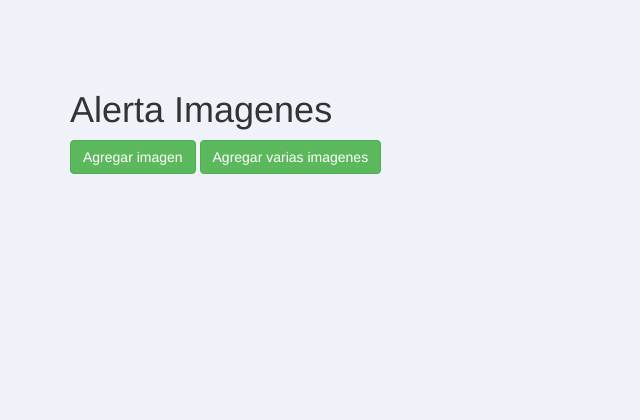
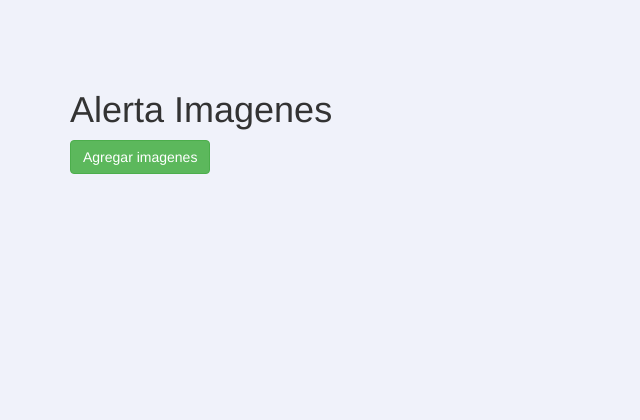
Before and after one commit to EPSZ-DAW2/daw2-2017-alertas-de-tu-ciudad, a Yii app: template basic/views/alerta-imagenes/index.php in a window 1280 px wide. Shown: the top 420 px of the page, without its empty margins (0-640 px from the left). Run offline with PHP 8.4 and a stand-in for Yii, Linux system fonts and the light colour scheme; the template is opened without the code that fills it, so the values that code supplies are empty; some libraries are stand-ins or nearby versions.

Commit message:
Agregando Imagenes en barra de navegación.

```diff
--- a/basic/views/alerta-imagenes/index.php
+++ b/basic/views/alerta-imagenes/index.php
@@ -16,8 +16,7 @@ $this->params['breadcrumbs'][] = $this->title;
     <?php // echo $this->render('_search', ['model' => $searchModel]); ?>
 
     <p>
-        <?= Html::a(Yii::t('app', 'Agregar imagen'), ['create'], ['class' => 'btn btn-success']) ?>
-        <?= Html::a(Yii::t('app', 'Agregar varias imagenes'), ['create_multi'], ['class' => 'btn btn-success']) ?>
+        <?= Html::a(Yii::t('app', 'Agregar imagenes'), ['create_multi'], ['class' => 'btn btn-success']) ?>
     </p>
     <?= GridView::widget([
         'dataProvider' => $dataProvider,
--- a/basic/views/layouts/main.php
+++ b/basic/views/layouts/main.php
@@ -52,6 +52,10 @@ AppAsset::register($this);
             //Acceso a los comentarios de las alertas
             ['label' => 'Comentarios', 'url' => ['/alerta-comentarios']],
             ['label' => Yii::t('app', 'Áreas'), 'url' => ['/area']],
+            //Index Imagenes listas.
+            //Se modificará en un futuro para permitir únicamente el acceso
+            //a administradores/moderadores.
+            ['label' => Yii::t('app', 'Imágenes'), 'url' => ['/alerta-imagenes']],
 
             Yii::$app->user->isGuest ? (
                 ['label' => 'Login', 'url' => ['/site/login']]
```
Lines whose indentation alone changed are shown as unchanged.
